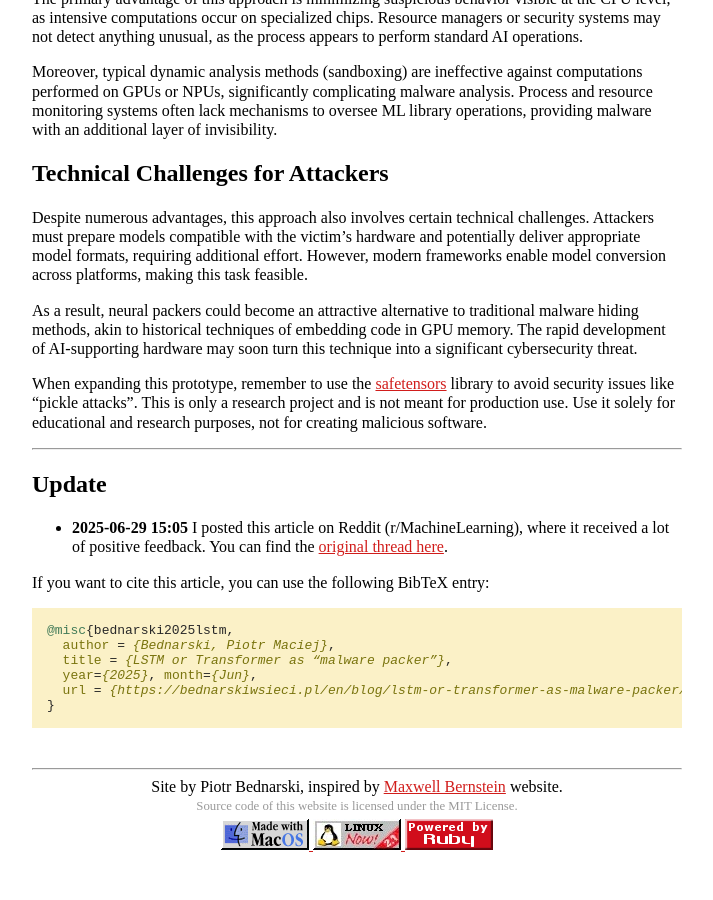
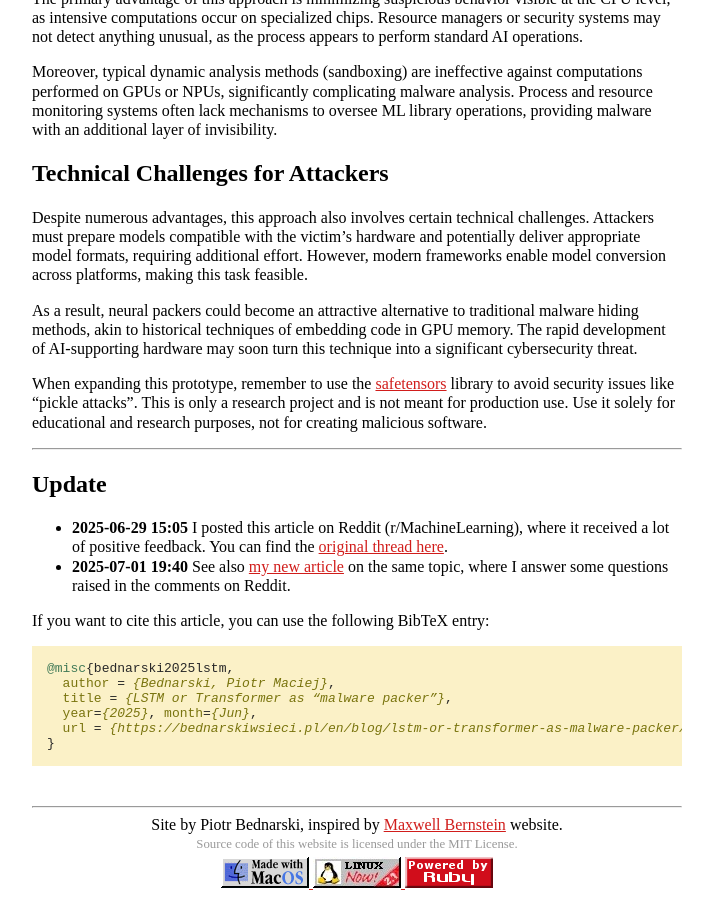
Before and after one commit to piotrmaciejbednarski/piotrmaciejbednarski.github.io, a Jekyll site: the page built from _posts/2025-06-29-lstm-or-transformer-as-malware-packer.md, in a window 1280 px wide and 900 px high, scrolled down 1598 px. Shown: the whole window, without its empty margins (283-996 px from the left). Built offline with Jekyll 4.4.1, drawn with Linux system fonts in a browser that asks for light colours; before the commit the page ends 2460 px from its top, so only the background shows below that.

Commit message:
edit: add link to new article addressing Reddit comments

```diff
--- a/_posts/2025-06-29-lstm-or-transformer-as-malware-packer.md
+++ b/_posts/2025-06-29-lstm-or-transformer-as-malware-packer.md
@@ -64,6 +64,7 @@ When expanding this prototype, remember to use the [safetensors](https://github.
 ## Update
 
 - **2025-06-29 15:05** I posted this article on Reddit (r/MachineLearning), where it received a lot of positive feedback. You can find the [original thread here](https://www.reddit.com/r/MachineLearning/comments/1ln4omn/r_lstm_or_transformer_as_malware_packer/?utm_source=share&utm_medium=web3x&utm_name=web3xcss&utm_term=1&utm_content=share_button).
+- **2025-07-01 19:40** See also [my new article](https://bednarskiwsieci.pl/en/blog/answers-to-your-questions-after-the-malware-packer-article/) on the same topic, where I answer some questions raised in the comments on Reddit.
 
 If you want to cite this article, you can use the following BibTeX entry:
 
```
Also changed, not shown: _posts/2025-06-29-lstm-lub-transformer-jako-packer-malware.md (+1 -0 lines).
